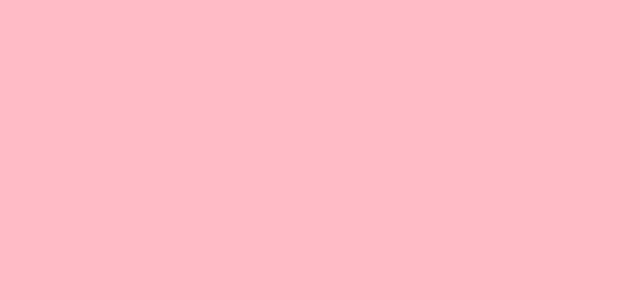
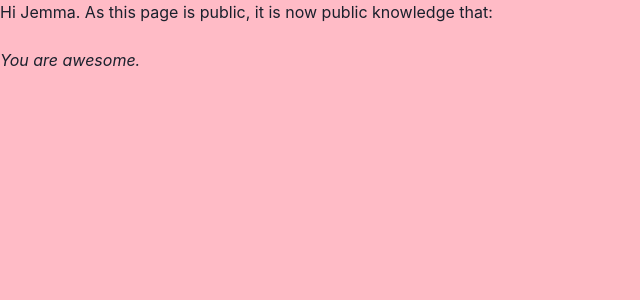
Before and after one commit to JenixTech/endi-web, a Next.js app: page / in a window 1280 px wide. Shown: the top 300 px of the page, without its empty margins (0-640 px from the left). Built offline with nearby package versions, Linux system fonts and the light colour scheme.

Commit message:
holding text

```diff
--- a/pages/index.tsx
+++ b/pages/index.tsx
@@ -9,6 +9,9 @@ export default function Home() {
       </Head>
 
       <main>
+        <p>Hi Jemma. As this page is public, it is now public knowledge that:</p>
+        <br />
+        <p><em>You are awesome.</em></p>
       </main>
 
       <footer>
```
